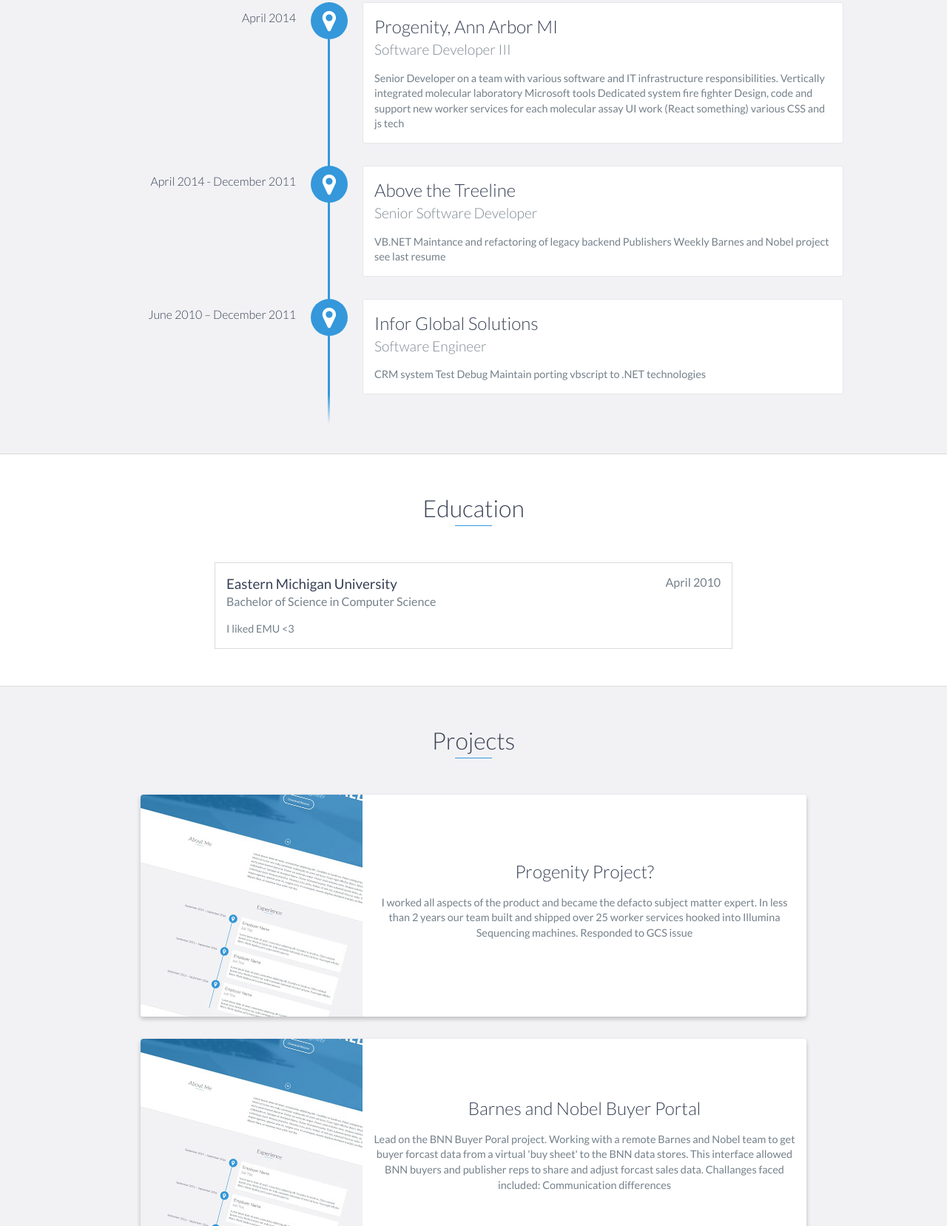
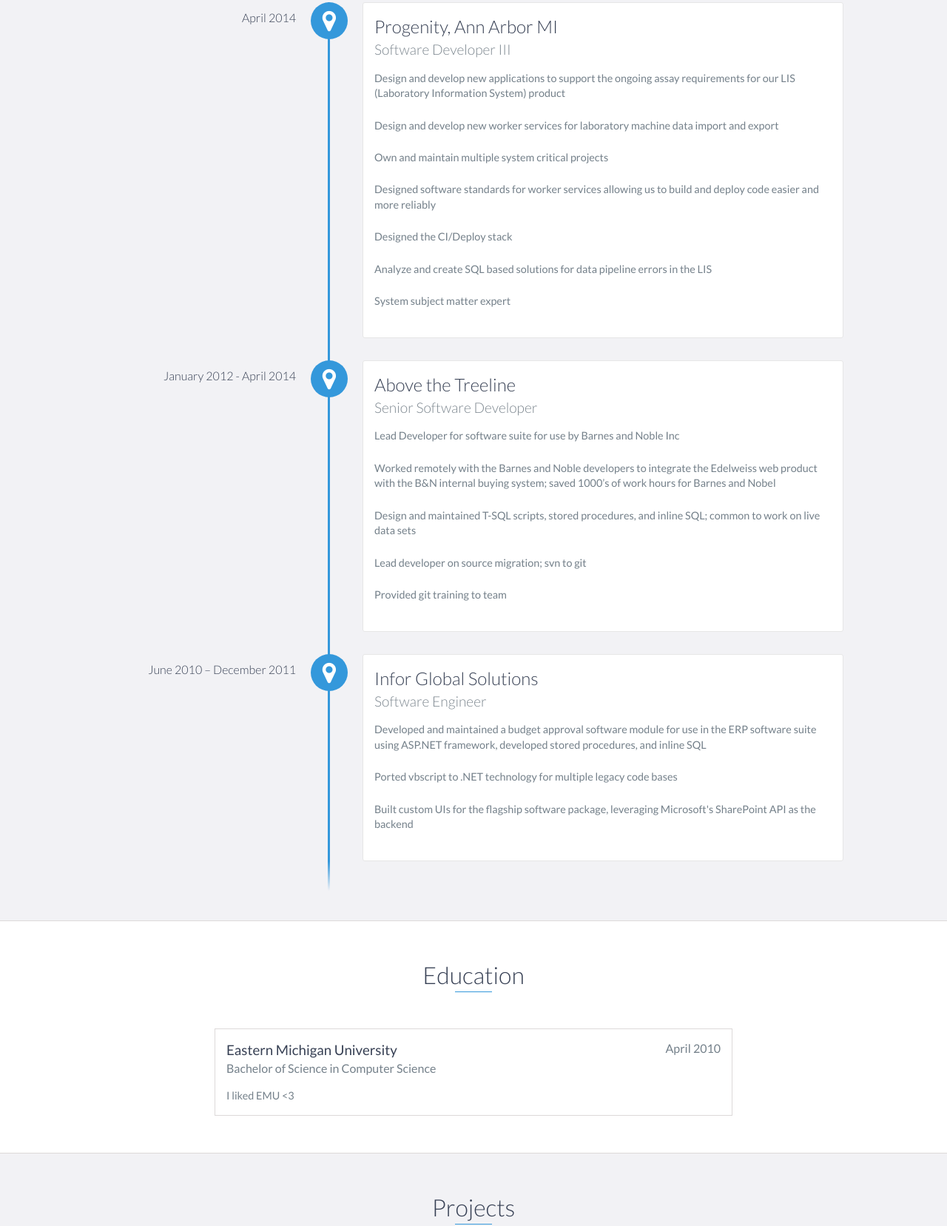
Before and after one commit to mnesler/mnesler.github.io, a website: page index.html in a window 1280 px wide. Shown: the part 1161-2818 px from the top of the page at 74% size. Drawn offline with nearby package versions, Linux system fonts and the light colour scheme.

Commit message:
nice update

```diff
--- a/index.html
+++ b/index.html
@@ -91,24 +91,24 @@
                 <h3>Progenity, Ann Arbor MI</h3>
                 <h4>Software Developer III</h4>
                 <p>
-                    Senior Developer on a team with various software and IT infrastructure responsibilities.
-                    Vertically integrated molecular laboratory
-                    Microsoft tools
-                    Dedicated system fire fighter
-                    Design, code and support new worker services for each molecular assay
-                    UI work (React something) various CSS and js tech
-
+                    <p>Design and develop new applications to support the ongoing assay requirements for our LIS (Laboratory Information System) product</p></br>
+                    <p>Design and develop new worker services for laboratory machine data import and export</p></br>
+                    <p>Own and maintain multiple system critical projects</p></br>
+                    <p>Designed software standards for worker services allowing us to build and deploy code easier and more reliably</p></br>
+                    <p>Designed the CI/Deploy stack</p></br>
+                    <p>Analyze and create SQL based solutions for data pipeline errors in the LIS</p></br>
+                    <p>System subject matter expert</p></br>
                 </p>
             </div>
-            <div data-date="April 2014 - December 2011">
+            <div data-date="January 2012 - April 2014">
                 <h3>Above the Treeline</h3>
                 <h4>Senior Software Developer</h4>
                 <p>
-                    VB.NET
-                    Maintance and refactoring of legacy backend
-                    Publishers Weekly
-                    Barnes and Nobel project
-                    see last resume
+                    <P>Lead Developer for software suite for use by Barnes and Noble Inc </p></br>
+                    <P>Worked remotely with the Barnes and Noble developers to integrate the Edelweiss web product with the B&N internal buying system; saved 1000’s of work hours for Barnes and Nobel</p></br>
+                    <P>Design and maintained T-SQL scripts, stored procedures, and inline SQL; common to work on live data sets</p></br>
+                    <P>Lead developer on source migration; svn to git</p></br>
+                    <P>Provided git training to team</p></br>
                 </p>
             </div>
 
@@ -116,11 +116,9 @@
                 <h3>Infor Global Solutions</h3>
                 <h4>Software Engineer</h4>
                 <p>
-                   CRM system
-                   Test
-                   Debug
-                   Maintain
-                   porting vbscript to .NET technologies
+                    <p>Developed and maintained a budget approval software module for use in the ERP software suite using ASP.NET framework, developed stored procedures, and inline SQL</p></br>
+	<p>Ported vbscript to .NET technology for multiple legacy code bases</p></br>
+    <p>Built custom UIs for the flagship software package, leveraging Microsoft's SharePoint API as the backend</p></br>
                 </p>
             </div>
         </div>
@@ -152,9 +150,7 @@
                     <div class="project-info">
                         <h3>Progenity Project?</h3>
                         <p>
-                            I worked all aspects of the product and became the defacto subject matter expert.
-                            In less than 2 years our team built and shipped over 25 worker services hooked into Illumina Sequencing machines.
-                            Responded to GCS issue
+             ...more to come
                         </p>
                     </div>
                     <!-- End .project-info -->
@@ -170,10 +166,13 @@
                         <h3>Barnes and Nobel Buyer Portal</h3>
                         <p>
                             Lead on the BNN Buyer Poral project.  Working with a remote Barnes and Nobel team to get buyer forcast data from a virtual 'buy sheet' to the BNN data stores.
-                            This interface allowed BNN buyers and publisher reps to share and adjust forcast sales data.
-                            Challanges faced included:
-                            Communication differences
-                        </p>
+                            This interface allowed BNN buyers and publisher reps to share and adjust forcast sales data.  </p>
+                         <p>   Challanges faced included: </p>
+                            Communication differences with remote team
+                            Clients experienced downtime with the product to due it being developed at the same time as the pilot was active
+                            Results:
+                            1000's of work hours saved for Barnes and Nobel buyers
+
                     </div>
                     <!-- End .project-info -->
                 </div>
@@ -192,7 +191,9 @@
             <li>Node.js</li>
             <li>React</li>
             <li>Java</li>
-            <li>C++</li>
+            <li>Enjoy learning</li>
+            <li>Bearding</li>
+            <li>Fearless</li>
         </ul>
     </div>
     <!-- End #skills -->
```
